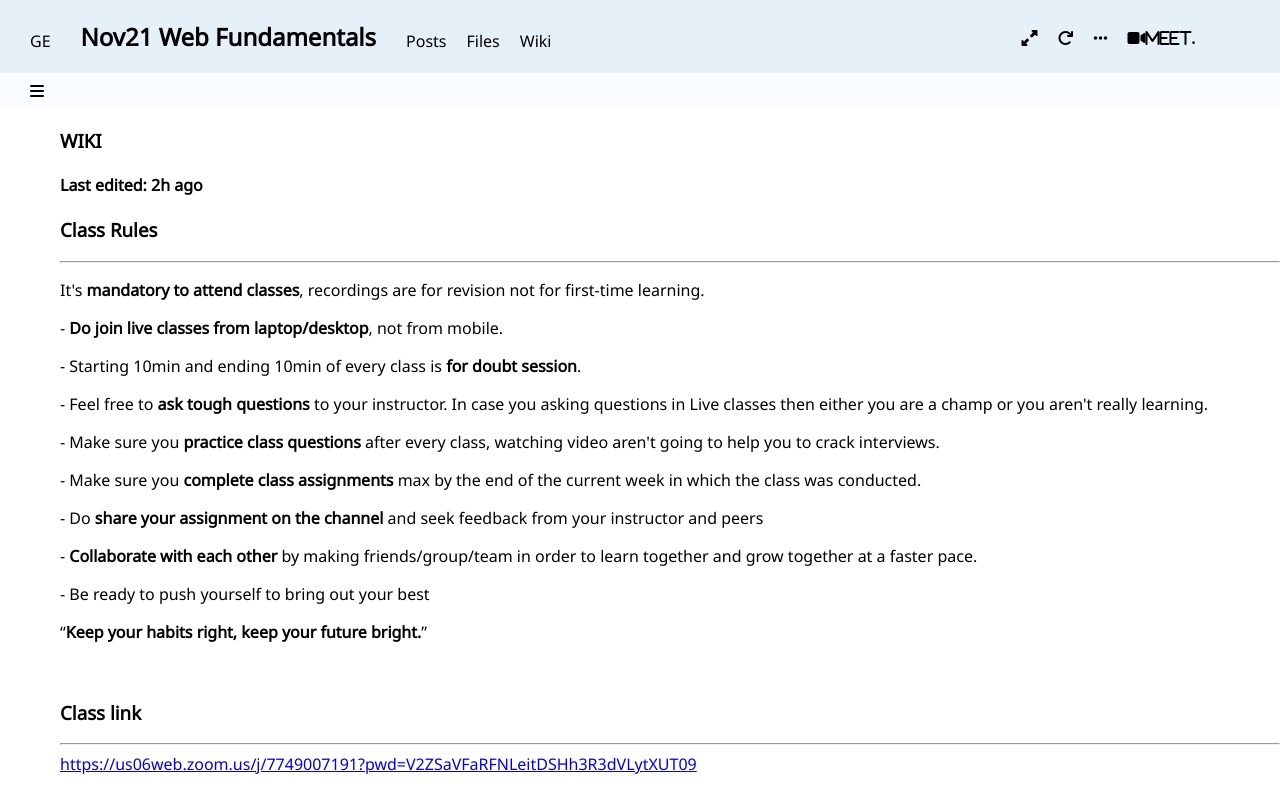
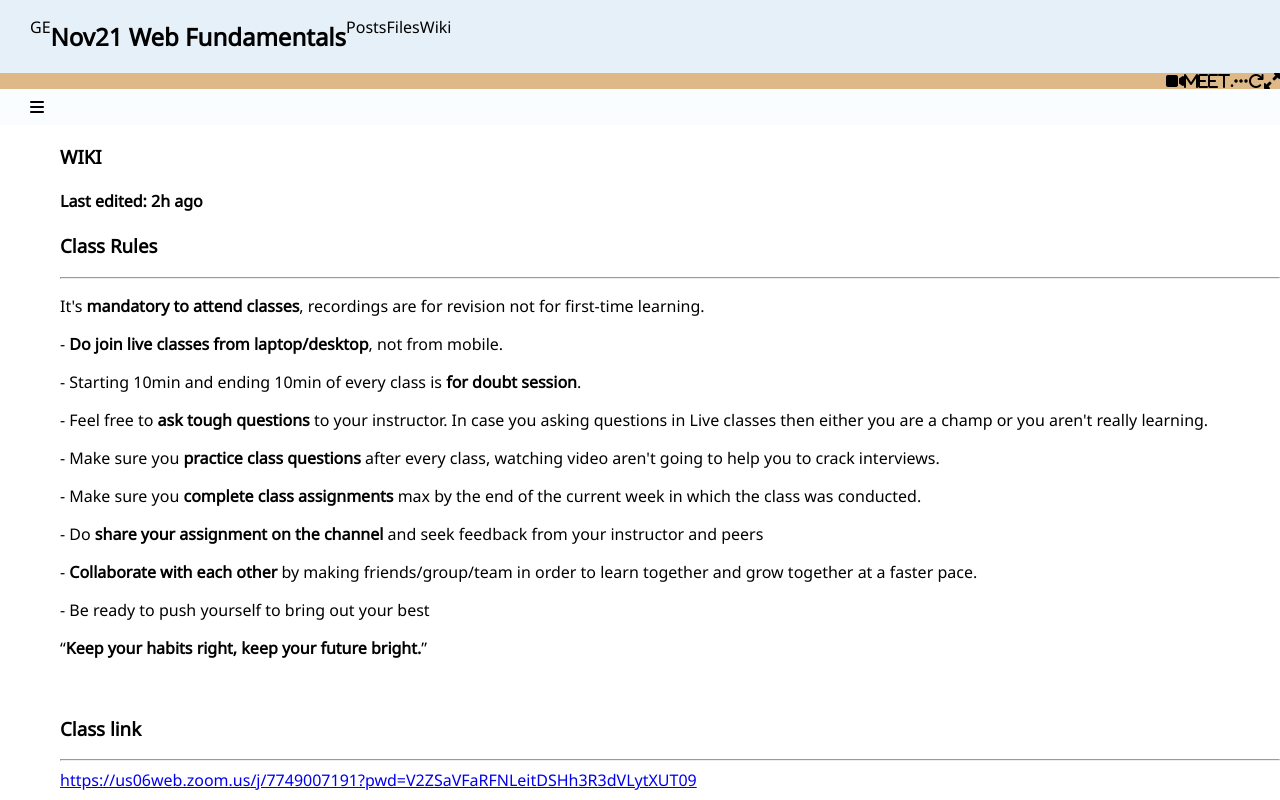
Before and after one commit to maitrish1/TeamsWiki, a plain HTML site: page index.html in a window 1280 px wide. Shown: the top 800 px of the page. Drawn offline with Linux system fonts and the light colour scheme.

Commit message:
first commit

```diff
--- a/index.css
+++ b/index.css
@@ -6,7 +6,15 @@ body{
     background-color: rgb(230, 240, 248);
     display: flex;
     flex-direction: row;
+    padding-left: 30px;
 }
+
+.container2{
+    background-color:burlywood;
+    display: flex;
+    flex-direction: row-reverse;
+}
+
 table, th, td {
     border: 1px solid black;
 }
--- a/index.html
+++ b/index.html
@@ -16,16 +16,20 @@
     <header>
         <div>
                 <div class="container1">
-                    <p style="margin-left: 30px; margin-top: 30px;">GE</p>
-                    <h2 style="margin-left: 30px;">Nov21 Web Fundamentals</h2>
-                    <p style="margin-left: 30px; margin-top: 30px;">Posts</p>
-                    <p style="margin-left: 20px; margin-top: 30px;">Files</p>
-                    <p style="margin-left: 20px; margin-top: 30px;">Wiki</p>
-                    <i style="margin-left: 470px; margin-top: 30px;" class="fas fa-expand-alt"></i>
-                    <i style="margin-left: 20px; margin-top: 30px;" class="fas fa-redo"></i>
-                    <i style="margin-left: 20px; margin-top: 30px; " class="fas fa-ellipsis-h"></i>
-                    <i style="margin-left: 20px; margin-top: 30px; padding-right: 60px;" class="fas fa-video">Meet.</i>
+                    <p>GE</p>
+                    <h2>Nov21 Web Fundamentals</h2>
+                    <p>Posts</p>
+                    <p>Files</p>
+                    <p>Wiki</p>
                 </div>
+
+                <div class="container2">
+                    <i class="fas fa-expand-alt"></i>
+                    <i class="fas fa-redo"></i>
+                    <i class="fas fa-ellipsis-h"></i>
+                    <i class="fas fa-video">Meet.</i>
+                </div>
+
                 <div>
                     <i style="background-color: rgb(249, 253, 255); display: block; padding-left: 30px; padding-top: 10px; padding-bottom: 10px;" class="fas fa-bars"></i>
                 </div>
```
